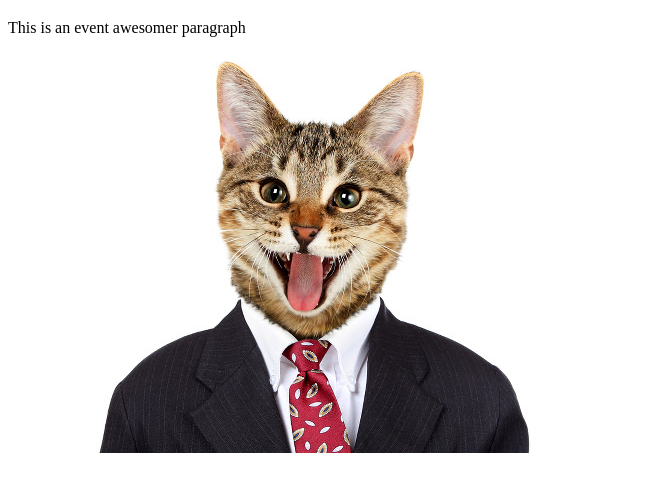
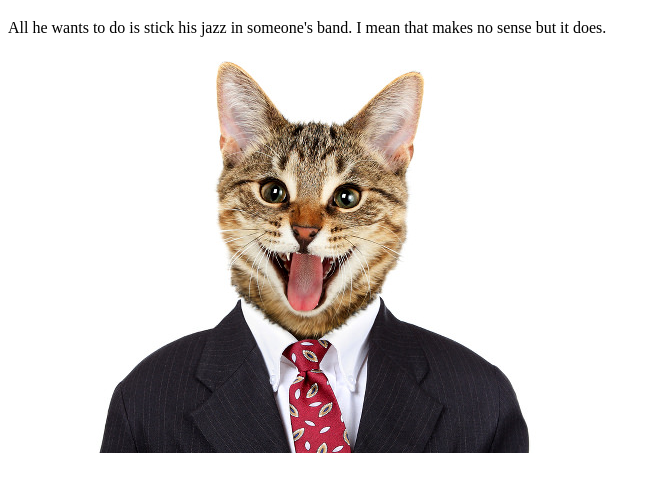
Before and after one commit to valentinena/kitten, a plain HTML site: page index.html in a window 1280 px wide. Shown: the part 61-552 px from the top of the page, without its empty margins (0-661 px from the left). Drawn offline with Linux system fonts and the light colour scheme.

Commit message:
Update index.html

```diff
--- a/index.html
+++ b/index.html
@@ -7,9 +7,10 @@
   <body>
     <h1> Welcome to my awesome website</h1>
 
-    <p> This is an event awesomer paragraph </p>
+    <p> All he wants to do is stick his jazz in someone's band. I mean that makes no sense but it does. </p>
 
     <img src="cats-politics-TN.jpg" alt=catsuit>
+
 
    </body>
 
```
